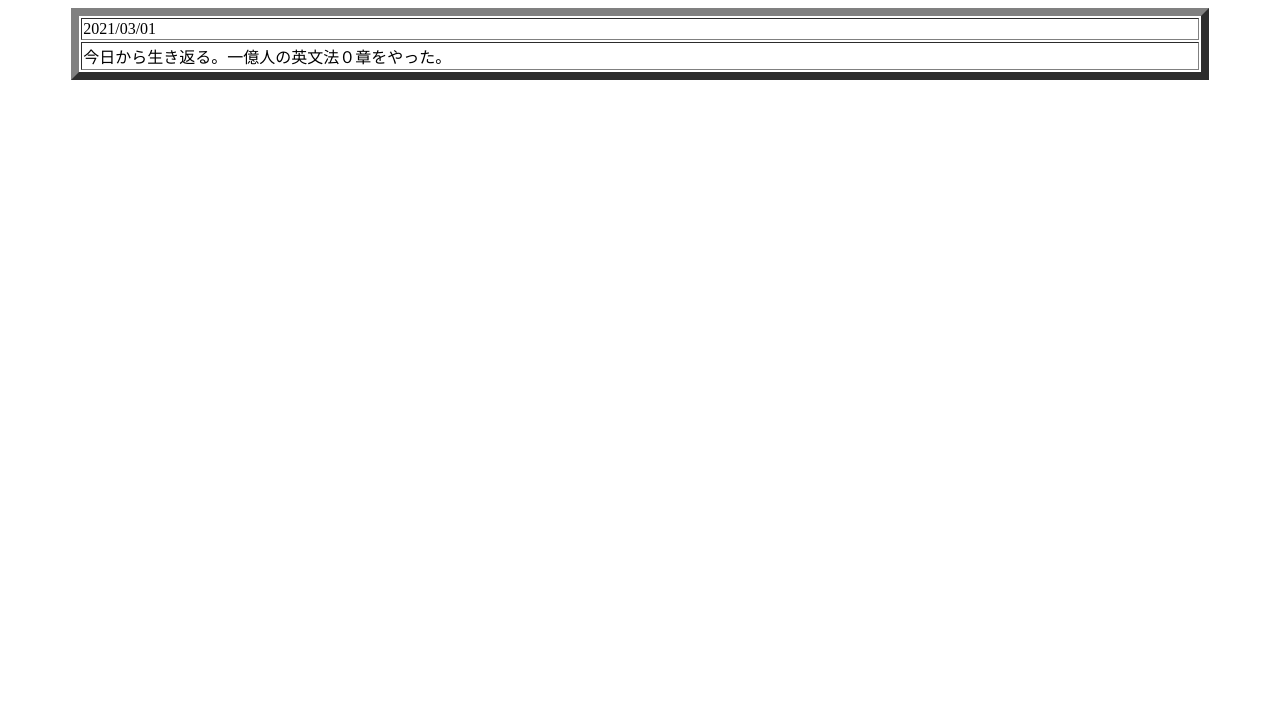
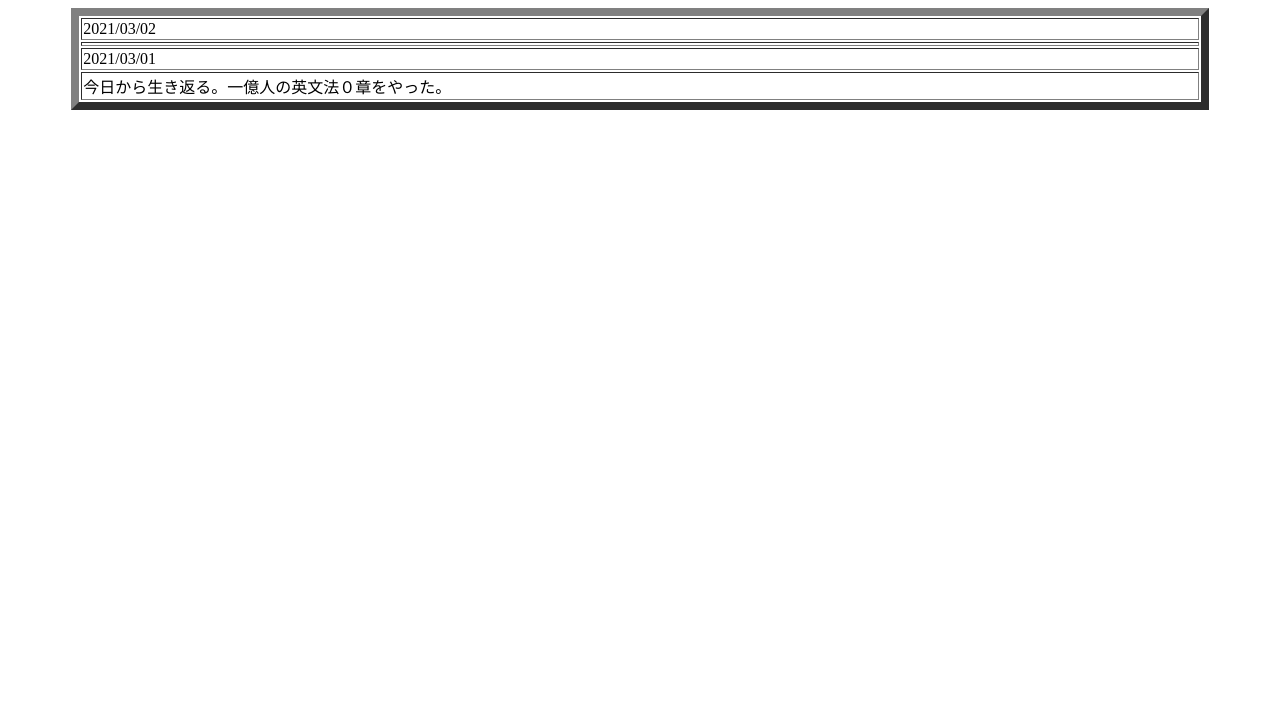
Before and after one commit to YoheiAshino/MyBlog.github.io, a plain HTML site: page diary.html in a window 1280 px wide. Shown: the part 81-800 px from the top of the page. Drawn offline with Linux system fonts and the light colour scheme.

Commit message:
Update diary.html

```diff
--- a/diary.html
+++ b/diary.html
@@ -6,6 +6,8 @@
   <body>
     <h1>日記</h1>
     <table border="8" width="90%" align="center">
+      <tr><td>2021/03/02</td></tr>
+      <tr><td></td></tr>
       <tr><td>2021/03/01</td></tr>
       <tr><td>今日から生き返る。一億人の英文法０章をやった。</td></tr>
   </body>
```
